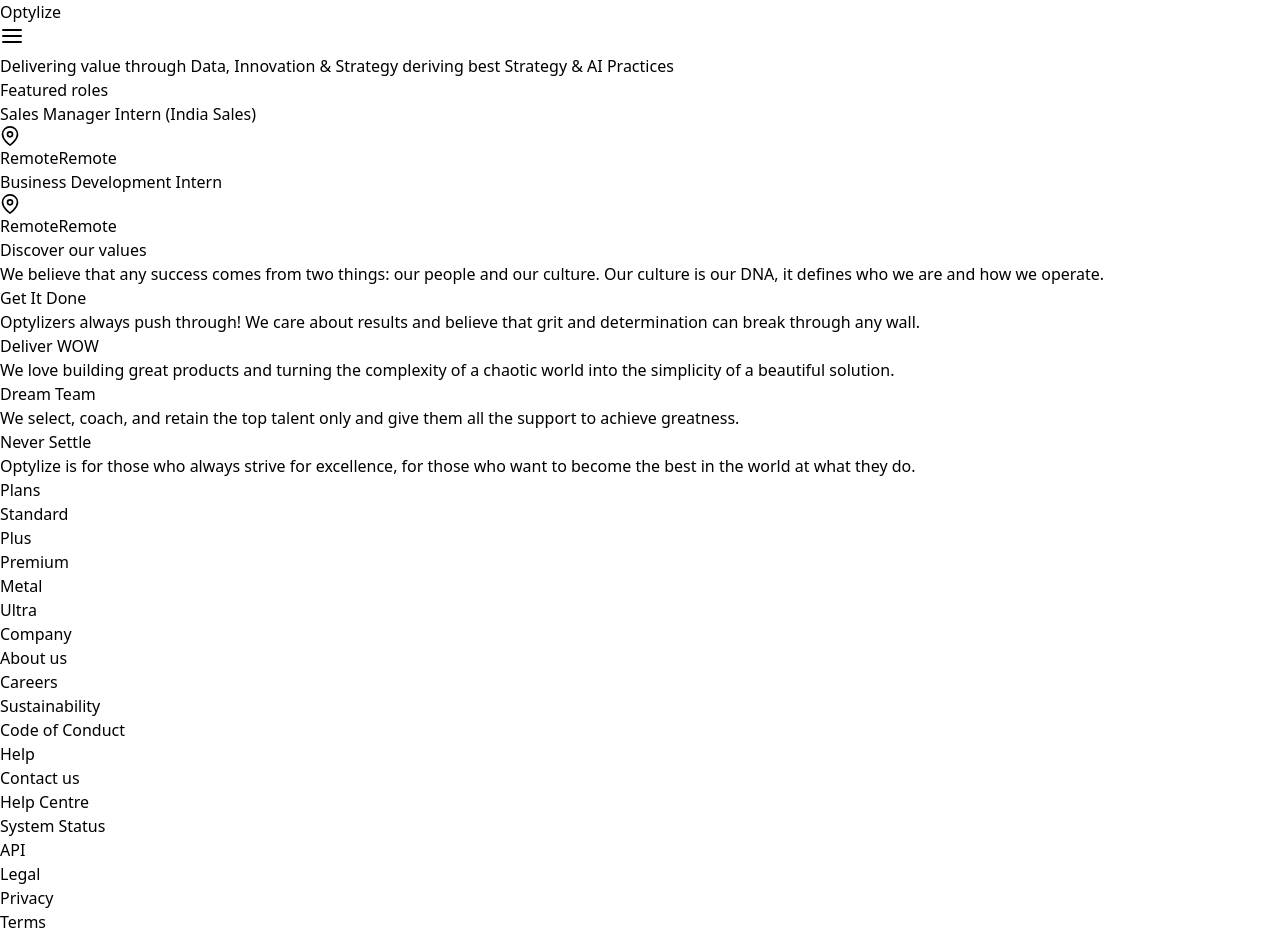
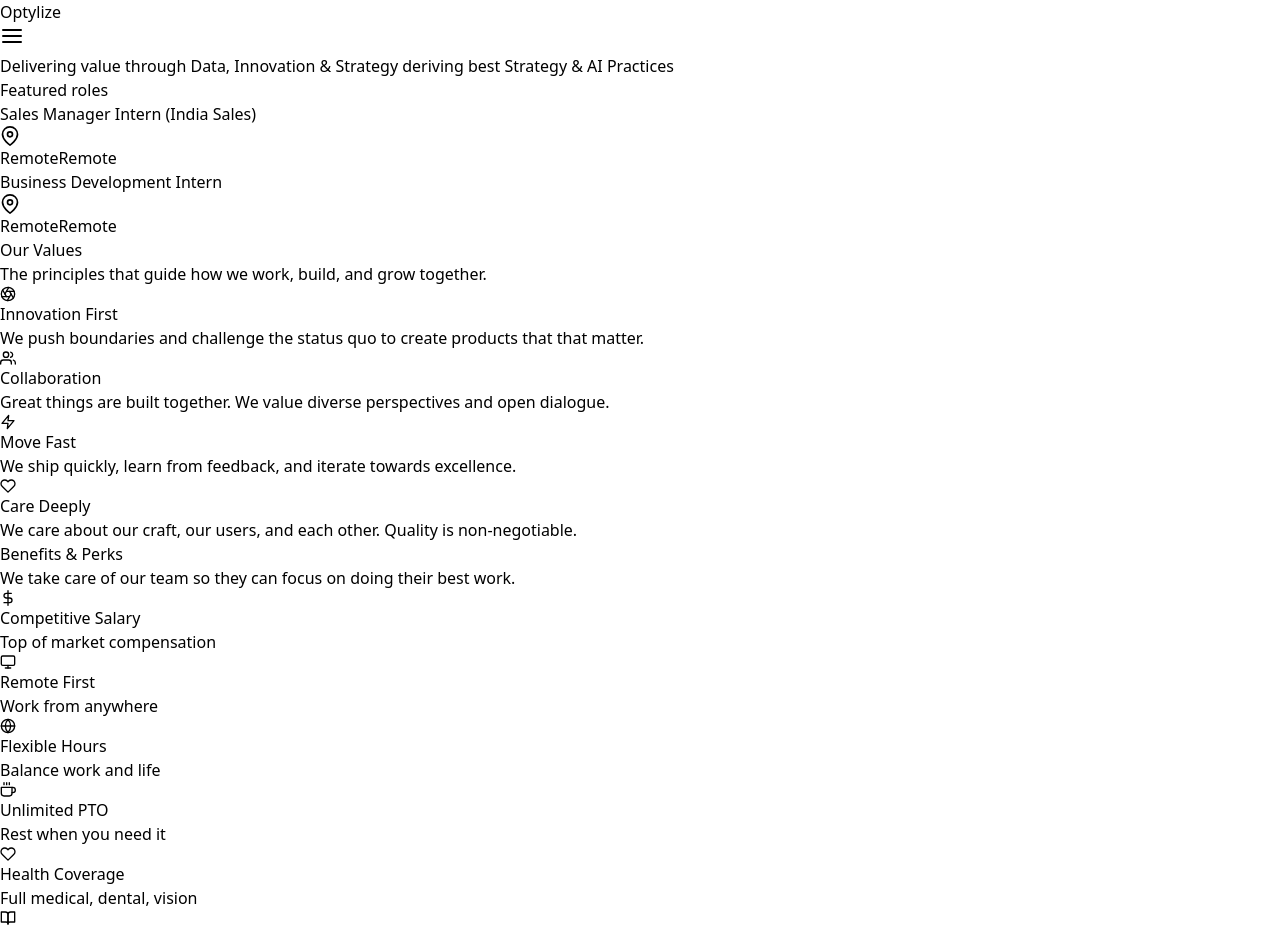
Before and after one commit to Gaurika-Sethi/Optylize-carrier-page, a React (Vite) app: page / in a window 1280 px wide. Shown: the top 930 px of the page. Built offline with nearby package versions, Linux system fonts and the light colour scheme.

Commit message:
changes in home page

```diff
--- a/package.json
+++ b/package.json
@@ -12,6 +12,7 @@
     "lucide-react": "^0.556.0",
     "react": "^18.2.0",
     "react-dom": "^18.2.0",
+    "react-icons": "^5.5.0",
     "react-router-dom": "^7.10.1"
   },
   "devDependencies": {
--- a/src/HomePage.jsx
+++ b/src/HomePage.jsx
@@ -1,5 +1,16 @@
 import React, { useState } from 'react';
 import { Link } from 'react-router-dom';
+import {
+  FiZap,
+  FiHeart,
+  FiUsers,
+  FiAperture,
+  FiDollarSign,
+  FiMonitor,
+  FiGlobe,
+  FiCoffee,
+  FiBookOpen
+} from 'react-icons/fi';
 // --- Icons (SVG replacements for external libraries) ---
 
 const MapPinIcon = (props) => (
@@ -66,7 +77,7 @@
 
 const Hero = () => {
   return (
-    <div className="pt-32 pb-20 px-4 sm:px-6 lg:px-8 max-w-7xl mx-auto text-center">
+    <div className="pt-32 pb-10 px-4 sm:px-6 lg:px-8 max-w-7xl mx-auto text-center">
       <h1 className="text-3xl md:text-4xl lg:text-5xl font-bold text-gray-900 mb-8">
         Delivering value through Data, Innovation & Strategy deriving best Strategy & AI Practices
       </h1>
@@ -82,7 +93,7 @@
   ];
 
   return (
-    <div className="py-16 bg-gray-50">
+    <div className="py-16">
       <div className="max-w-7xl mx-auto px-4 sm:px-6 lg:px-8">
         <div className="mb-8">
           <h2 className="text-3xl font-bold text-gray-900">Featured roles</h2>
@@ -105,30 +116,134 @@
   );
 };
 
-const Values = () => {
+const OurValuesSection = () => {
   const values = [
-    { title: "Get It Done", desc: "Optylizers always push through! We care about results and believe that grit and determination can break through any wall." },
-    { title: "Deliver WOW", desc: "We love building great products and turning the complexity of a chaotic world into the simplicity of a beautiful solution." },
-    { title: "Dream Team", desc: "We select, coach, and retain the top talent only and give them all the support to achieve greatness." },
-    { title: "Never Settle", desc: "Optylize is for those who always strive for excellence, for those who want to become the best in the world at what they do." },
+    {
+      icon: <FiAperture className="w-6 h-6 text-gray-800" />,
+      title: 'Innovation First',
+      description: 'We push boundaries and challenge the status quo to create products that that matter.',
+    },
+    {
+      icon: <FiUsers className="w-6 h-6 text-gray-800" />,
+      title: 'Collaboration',
+      description: 'Great things are built together. We value diverse perspectives and open dialogue.',
+    },
+    {
+      icon: <FiZap className="w-6 h-6 text-gray-800" />,
+      title: 'Move Fast',
+      description: 'We ship quickly, learn from feedback, and iterate towards excellence.',
+    },
+    {
+      icon: <FiHeart className="w-6 h-6 text-gray-800" />,
+      title: 'Care Deeply',
+      description: 'We care about our craft, our users, and each other. Quality is non-negotiable.',
+    },
   ];
 
   return (
-    <div className="py-20 bg-white">
+    <div>
       <div className="max-w-7xl mx-auto px-4 sm:px-6 lg:px-8">
+        {/* Header Section */}
         <div className="mb-12">
-          <h2 className="text-3xl font-bold text-gray-900 mb-4">Discover our values</h2>
-          <p className="text-lg text-gray-600 max-w-3xl">
-            We believe that any success comes from two things: our people and our culture.
-            Our culture is our DNA, it defines who we are and how we operate.
+          <h2 className="text-3xl font-bold text-gray-900">Our Values</h2>
+          <p className="mt-2 text-xl text-gray-600">
+            The principles that guide how we work, build, and grow together.
           </p>
         </div>
 
-        <div className="grid md:grid-cols-2 lg:grid-cols-4 gap-8">
-          {values.map((val, idx) => (
-            <div key={idx} className="bg-gray-50 p-6 rounded-2xl h-full">
-              <h3 className="text-xl font-bold mb-3">{val.title}</h3>
-              <p className="text-gray-600 text-sm leading-relaxed">{val.desc}</p>
+        {/* Values Grid */}
+        <div className="grid grid-cols-1 gap-6 md:grid-cols-2 lg:grid-cols-2">
+          {values.map((value) => (
+            // Card Container
+            <div
+              key={value.title}
+              className="bg-white p-6 rounded-xl shadow-lg border border-gray-100 transition duration-300 hover:shadow-xl"
+            >
+              {/* Icon Container (The small circle/square around the icon) */}
+              <div className="flex items-center justify-center w-10 h-10 bg-gray-100 rounded-lg mb-4">
+                {value.icon}
+              </div>
+
+              {/* Content */}
+              <h3 className="text-xl font-semibold text-gray-900 mt-2">
+                {value.title}
+              </h3>
+              <p className="mt-2 text-base text-gray-600">
+                {value.description}
+              </p>
+            </div>
+          ))}
+        </div>
+      </div>
+    </div>
+  );
+};
+
+const BenefitsAndPerksSection = () => {
+  const perks = [
+    {
+      icon: <FiDollarSign className="w-6 h-6 text-gray-800" />,
+      title: 'Competitive Salary',
+      description: 'Top of market compensation',
+    },
+    {
+      icon: <FiMonitor className="w-6 h-6 text-gray-800" />,
+      title: 'Remote First',
+      description: 'Work from anywhere',
+    },
+    {
+      icon: <FiGlobe className="w-6 h-6 text-gray-800" />,
+      title: 'Flexible Hours',
+      description: 'Balance work and life',
+    },
+    {
+      icon: <FiCoffee className="w-6 h-6 text-gray-800" />,
+      title: 'Unlimited PTO',
+      description: 'Rest when you need it',
+    },
+    {
+      icon: <FiHeart className="w-6 h-6 text-gray-800" />,
+      title: 'Health Coverage',
+      description: 'Full medical, dental, vision',
+    },
+    {
+      icon: <FiBookOpen className="w-6 h-6 text-gray-800" />,
+      title: 'Learning Budget',
+      description: '$2,000 annual stipend',
+    },
+  ];
+
+  return (
+    <div className="py-16">
+      <div className="max-w-7xl mx-auto px-4 sm:px-6 lg:px-8">
+        {/* Header Section */}
+        <div className="mb-12">
+          <h2 className="text-3xl font-bold text-gray-900">Benefits & Perks</h2>
+          <p className="mt-2 text-xl text-gray-600">
+            We take care of our team so they can focus on doing their best work.
+          </p>
+        </div>
+
+        {/* Perks Grid */}
+        <div className="grid grid-cols-1 gap-6 sm:grid-cols-2 lg:grid-cols-3">
+          {perks.map((perk) => (
+            // Card Container
+            <div
+              key={perk.title}
+              className="bg-white p-6 rounded-xl shadow-lg border border-gray-100 transition duration-300 hover:shadow-xl"
+            >
+              {/* Icon Container (Light gray background for the icon) */}
+              <div className="flex items-center justify-center w-10 h-10 bg-gray-100 rounded-lg mb-4">
+                {perk.icon}
+              </div>
+
+              {/* Content */}
+              <h3 className="text-xl font-semibold text-gray-900 mt-2">
+                {perk.title}
+              </h3>
+              <p className="mt-2 text-base text-gray-600">
+                {perk.description}
+              </p>
             </div>
           ))}
         </div>
@@ -184,7 +299,8 @@
       <main>
         <Hero />
         <FeaturedRoles />
-        <Values />
+        <OurValuesSection />
+        <BenefitsAndPerksSection />
       </main>
       <Footer />
     </div>
--- a/src/JobPostingPage.jsx
+++ b/src/JobPostingPage.jsx
@@ -14,7 +14,7 @@
 );
 
 const JobDetails = () => (
-  <section className="text-center mt-12 px-4 max-w-4xl mx-auto">
+  <section className="text-center mt-12 px-4 max-w-5xl mx-auto">
     <h2 className="text-3xl md:text-4xl lg:text-5xl font-extrabold tracking-tight text-gray-900 leading-tight whitespace-nowrap">
       Sales Manager Intern (India Sales)
     </h2>
@@ -30,7 +30,7 @@
 );
 
 const AboutOptylize = () => (
-  <section className="mt-8 px-8 py-6 bg-white max-w-4xl mx-auto">
+  <section className="mt-8 bg-white max-w-5xl mx-auto">
     <h3 className="text-2xl md:text-3xl font-bold tracking-tight text-gray-900 mb-4">
       About Optylize
     </h3>
@@ -66,7 +66,7 @@
 );
 
 const ScopeOfTheWork = () => (
-  <section className="mt-6 px-8 py-6 bg-white max-w-4xl mx-auto">
+  <section className="mt-6 bg-white max-w-5xl mx-auto">
     <h3 className="text-2xl md:text-3xl font-bold tracking-tight text-gray-900 mb-4">
       Scope of the Work
     </h3>
@@ -113,7 +113,7 @@
 );
 
 const RequiredSkillProfile = () => (
-  <section className="mt-6 px-8 py-6 bg-white max-w-4xl mx-auto">
+  <section className="mt-6 bg-white max-w-5xl mx-auto">
     <h3 className="text-2xl md:text-3xl font-bold tracking-tight text-gray-900 mb-4">
       Required skill profile
     </h3>
@@ -144,7 +144,7 @@
 );
 
 const CommissionRange = () => (
-  <section className="mt-6 px-8 py-6 bg-white max-w-4xl mx-auto">
+  <section className="mt-6 bg-white max-w-5xl mx-auto">
     <h3 className="text-2xl md:text-3xl font-bold tracking-tight text-gray-900 mb-4">
       Commission Range
     </h3>
@@ -163,7 +163,7 @@
 );
 
 const WorkingStyle = () => (
-  <section className="mt-6 px-8 py-6 bg-white max-w-4xl mx-auto">
+  <section className="mt-6 mb-6 bg-white max-w-5xl mx-auto">
     <h3 className="text-2xl md:text-3xl font-bold tracking-tight text-gray-900 mb-4">
       Working Style
     </h3>
--- a/src/JobPostingPage2.jsx
+++ b/src/JobPostingPage2.jsx
@@ -14,7 +14,7 @@
 );
 
 const JobDetails = () => (
-  <section className="text-center mt-12 px-4 max-w-4xl mx-auto">
+  <section className="text-center mt-12 max-w-5xl mx-auto">
     <h2 className="text-4xl md:text-5xl lg:text-6xl font-extrabold tracking-tight text-gray-900 leading-tight">
       Business Development Intern
     </h2>
@@ -35,7 +35,7 @@
 );
 
 const AboutOptylize = () => (
-  <section className="mt-8 px-8 py-6 bg-white max-w-4xl mx-auto">
+  <section className="mt-8 bg-white max-w-5xl mx-auto">
     <h3 className="text-2xl md:text-3xl font-bold tracking-tight text-gray-900 mb-4">
       About Optylize
     </h3>
@@ -71,7 +71,7 @@
 );
 
 const KeyResponsibilities = () => (
-  <section className="mt-6 px-8 py-6 bg-white max-w-4xl mx-auto">
+  <section className="mt-6 bg-white max-w-5xl mx-auto">
     <h3 className="text-2xl md:text-3xl font-bold tracking-tight text-gray-900 mb-4">
       Key Responsibilities
     </h3>
@@ -175,7 +175,7 @@
 );
 
 const RequiredSkillsQualifications = () => (
-  <section className="mt-6 px-8 py-6 bg-white max-w-4xl mx-auto">
+  <section className="mt-6 bg-white max-w-5xl mx-auto">
     <h3 className="text-2xl md:text-3xl font-bold tracking-tight text-gray-900 mb-4">
       Required Skills & Qualifications
     </h3>
@@ -226,7 +226,7 @@
 );
 
 const CompensationIncentives = () => (
-  <section className="mt-6 px-8 py-6 bg-white max-w-4xl mx-auto">
+  <section className="mt-6 bg-white max-w-5xl mx-auto">
     <h3 className="text-2xl md:text-3xl font-bold tracking-tight text-gray-900 mb-4">
       Compensation & Incentives
     </h3>
@@ -253,7 +253,7 @@
 );
 
 const TimeCommitment = () => (
-  <section className="mt-6 px-8 py-6 bg-white max-w-4xl mx-auto">
+  <section className="mt-6 mb-6 bg-white max-w-5xl mx-auto">
     <h3 className="text-2xl md:text-3xl font-bold tracking-tight text-gray-900 mb-4">
       Time Commitment
     </h3>
```
Also changed, not shown: 1 other file (tests, documents, lock files or other folders).
